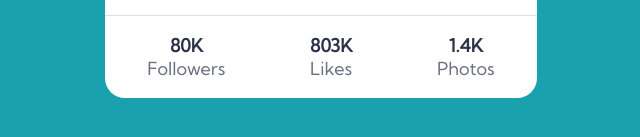
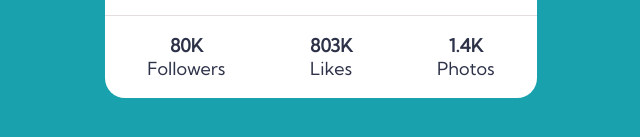
Before and after one commit to joaovxsantos/Profile-Card, a plain HTML site: page index.html in a window 1280 px wide. Shown: the part 375-512 px from the top of the page, 319-959 px from the left. Drawn offline with Linux system fonts and the light colour scheme.

Commit message:
primeiro commit

```diff
--- a/index.html
+++ b/index.html
@@ -24,9 +24,9 @@
         </div>
         <div class="infos">
 
-            <p>80K <span class="span">Followers</span></p>
-            <p>803K <span class="span">Likes</span></p>
-            <p>1.4K <span class="span">Photos</span></p>
+            <p>80K <br> Followers</p>
+            <p>803K <br>Likes</p>
+            <p>1.4K <br>Photos</p>
         </div>
 
     </div>
--- a/style.css
+++ b/style.css
@@ -39,10 +39,15 @@ h1 {
   display: flex;
   justify-content: space-around;
   color: hsl(229, 23%, 23%);
-  font-weight: 700;
+  /* font-weight: 700; */
   border-top: solid 1px hsl(0, 10%, 88%);
   margin-top: 1rem;
 }
+
+p::first-line{
+  font-weight: 700;
+}
+
 
 span {
   font-weight: 100;
```
